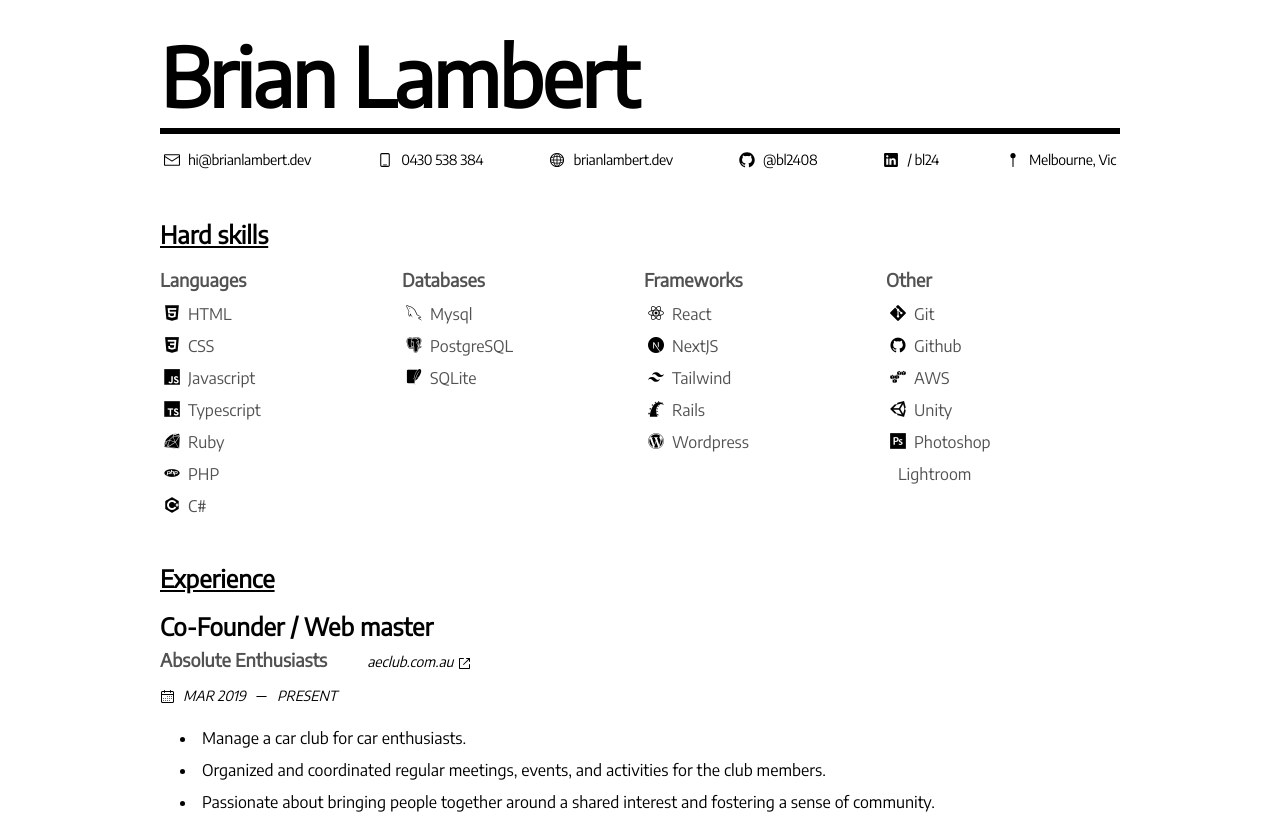
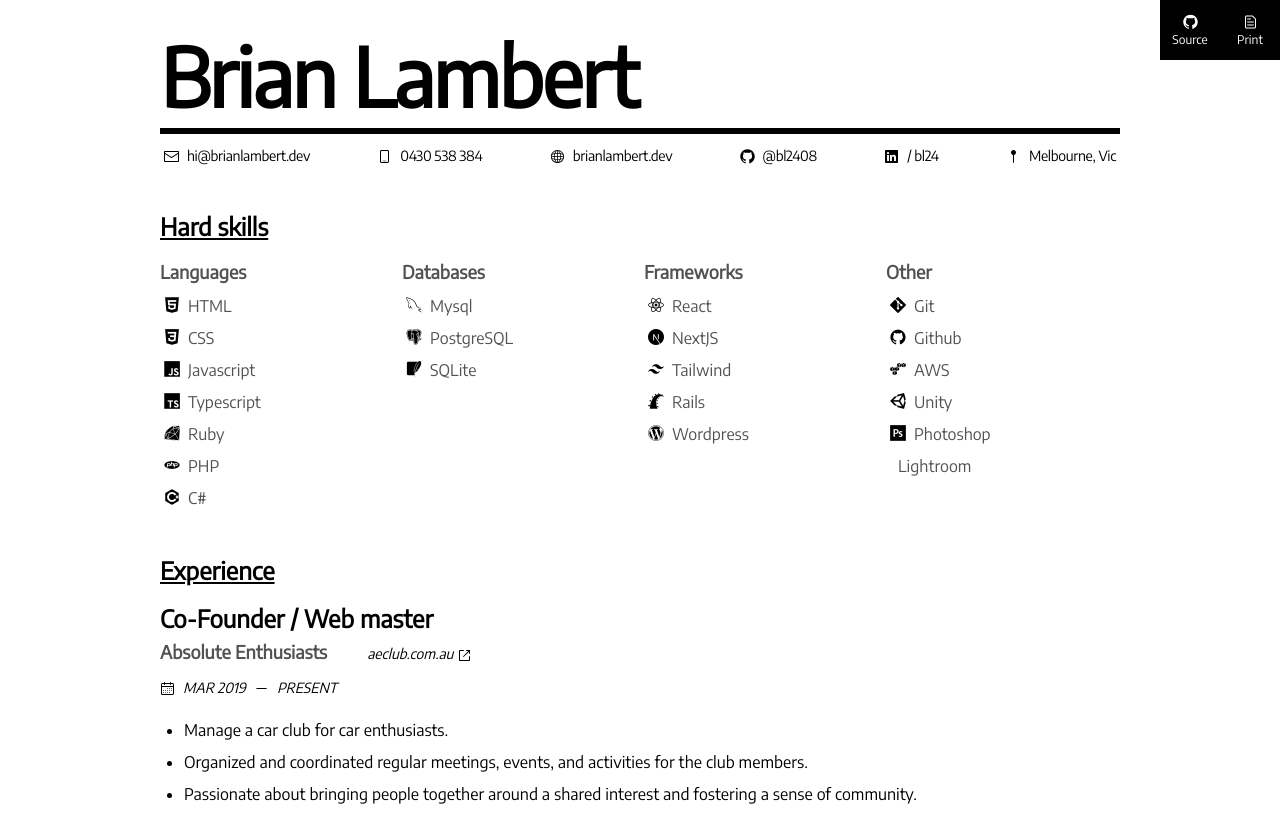
Before and after one commit to bl2408/resume-v2, a React (Vite) app: page / in a window 1280 px wide. Shown: the top 814 px of the page. Built offline with nearby package versions, Linux system fonts and the light colour scheme.

Commit message:
Added print styling and functionality

```diff
--- a/src/App.tsx
+++ b/src/App.tsx
@@ -4,15 +4,34 @@ import Splash from "./Components/Splash";
 import expContent from "./Content/experience.json";
 import eduContent from "./Content/education.json";
 import proContent from "./Content/projects.json";
+import { FileTextIcon, GitHubLogoIcon } from "@radix-ui/react-icons";
+// import PageNumber from "./Components/PageNumber";
 
 export default function App() {
 	return (
-		<main className="p-10 flex items-center gap-10 flex-col [&>*]:max-w-screen-md2 [&>*]:w-full min-w-[320px]">
+		<>
+			<nav>
+				<a
+					href="https://github.com/bl2408/resume-v2"
+					target="_blank"
+					title="View source">
+					<GitHubLogoIcon />
+					Source
+				</a>
+				<button onClick={() => window.print()} title="Print">
+					<FileTextIcon />
+					Print
+				</button>
+			</nav>
+			<main className="p-10 flex items-center gap-10 print:gap-5 flex-col [&>*]:max-w-screen-md2 [&>*]:w-full min-w-[320px] [&>*]:print:break-inside-avoid-page">
 				<Splash />
 				<HardSkills />
 				<Content h1="Experience" content={expContent} limit={3} />
+
+				<Splash pageBreaker />
 				<Content h1="Education" content={eduContent} />
 				<Content h1="Projects" content={proContent} />
 			</main>
+		</>
 	);
 }
--- a/src/Components/Content.tsx
+++ b/src/Components/Content.tsx
@@ -22,21 +22,21 @@ const ContentView = ({ title, points }: ContentStructure) => {
 
 	return (
 		<>
-			<div className="[&_svg]:inline-block mb-4">
+			<div className="[&_svg]:inline-block mb-4 print:mb-3">
 				<h1 className="mb-1 no-underline">{heading}</h1>
 
-				<div className="flex items-baseline gap-x-10 content-center mb-3">
+				<div className="flex items-baseline gap-x-10 content-center mb-3 print:mb-2">
 					<h2 className="mb-0">{subHeading}</h2>
 					{link ? (
 						<a
 							href={`https://${link}`}
 							target="_blank"
-							className="text-sm italic">
+							className="text-sm print:text-xs italic">
 							{link.split("/")[0]} <ExternalLinkIcon />
 						</a>
 					) : null}
 				</div>
-				<div className="text-sm italic flex items-center gap-x-2">
+				<div className="text-sm print:text-xs italic flex items-center gap-x-2 [&_svg]:print:w-[12px]">
 					<CalendarIcon /> {dates.start} <MinusIcon /> {dates.end}
 				</div>
 			</div>
--- a/src/Components/Socials.tsx
+++ b/src/Components/Socials.tsx
@@ -35,7 +35,7 @@ export default function Socials() {
 	];
 
 	return (
-		<div className=" py-1 font-medium tracking-tight text-black text-sm flex gap-x-10 gap-y-2 flex-wrap max-2xs:flex-col max-xs:w-full lg:justify-between">
+		<div className="font-medium tracking-tight text-black text-sm print:text-[10px] flex gap-x-10 print:gap-x-0 print:justify-between gap-y-2 print:gap-y-1 flex-wrap max-2xs:flex-col max-xs:w-full lg:justify-between">
 			{socialsList.map((sl) => {
 				const { icon, label, link } = sl;
 
--- a/src/Components/Splash.tsx
+++ b/src/Components/Splash.tsx
@@ -1,13 +1,25 @@
+import { SplashProps } from "../types";
 import Socials from "./Socials";
 
-export default function Splash() {
+export default function Splash({ pageBreaker = false }: SplashProps) {
 	return (
-		<div className="flex flex-col gap-2">
-			<div className="text-left text-[clamp(3rem,20vw,5rem)] font-semibold leading-[.9em] tracking-tight text-black pb-2">
+		<div
+			className={`flex flex-col gap-2 print:gap-1 ${
+				pageBreaker && "print:block hidden print:mt-20"
+			}`}>
+			<div
+				className={`text-left text-[clamp(3rem,20vw,5rem)] font-semibold leading-[.9em] tracking-tight text-black   ${
+					!pageBreaker
+						? "print:text-[2.5rem] pb-2"
+						: "print:text-[1.5rem] pb-1"
+				}`}>
 				Brian Lambert
 			</div>
 
-			<div className="bg-black h-[6px]"></div>
+			<div
+				className={`bg-black h-[6px] ${
+					!pageBreaker ? "print:h-[2px]" : "print:h-[1px]"
+				}`}></div>
 			<Socials />
 		</div>
 	);
--- a/src/styles.css
+++ b/src/styles.css
@@ -3,25 +3,51 @@
 @tailwind components;
 @tailwind utilities;
 
-#root {
-	@apply w-full min-h-screen font-encodeSans text-base;
+@page {
+	size: A4;
+	margin: 11mm 17mm 17mm 17mm;
 }
 
+#root {
+	@apply w-full min-h-screen font-encodeSans text-base print:text-xs max-sm2:mb-16 print:w-[210mm] print:h-[297mm];
+}
+
+nav {
+	@apply print:hidden flex fixed left-0 top-0 sm2:justify-end w-full max-sm2:bottom-0 max-sm2:top-[unset] max-sm2:grid max-sm2:grid-cols-2;
+
+	& > * {
+		@apply bg-black p-3 text-white text-xs hover:bg-neutral-600 flex sm2:flex-col justify-center items-center gap-x-2 sm2:w-[60px] sm2:h-[60px];
+	}
+
+	svg {
+		@apply h-full;
+	}
+}
+
+/*
+section {
+	@apply break-inside-avoid-page;
+} */
+
 h1 {
-	@apply font-semibold text-2xl mb-4 underline;
+	@apply font-semibold text-2xl mb-4 underline print:text-base print:mb-1;
 }
 h2 {
-	@apply font-semibold text-lg text-neutral-600 mb-1;
+	@apply font-semibold text-lg text-neutral-600 mb-1 print:text-sm;
 }
 ul {
-	@apply ml-5 list-inside list-disc;
+	@apply pl-6 list-outside list-disc;
 }
 li {
-	@apply py-1;
+	@apply py-1 print:py-[2px];
 }
 
 @layer components {
 	.icon-label {
-		@apply flex items-center gap-2 p-1 [&_.icon_svg]:w-[16px] [&_.icon_svg]:h-full;
+		@apply flex items-center gap-2 p-1;
+
+		& .icon_svg {
+			@apply w-[16px] print:w-[12px] h-full;
+		}
 	}
 }
```
Also changed, not shown: src/types.ts (+10 -0 lines). Lines whose indentation alone changed are shown as unchanged.
